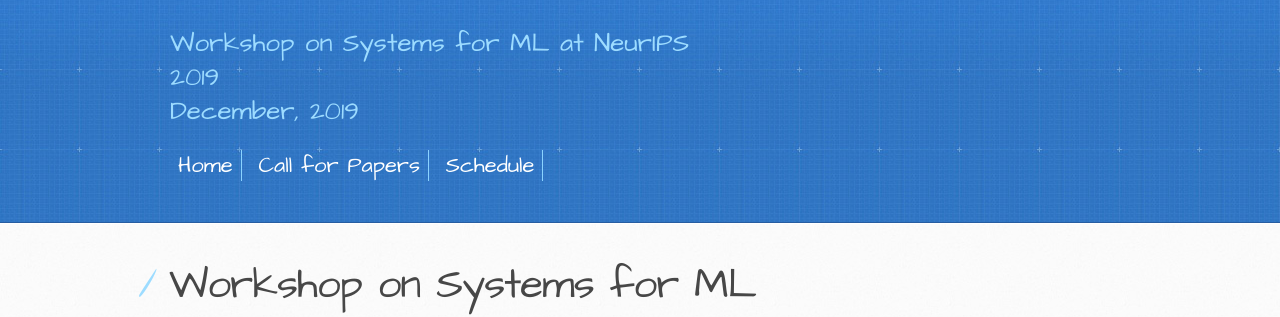
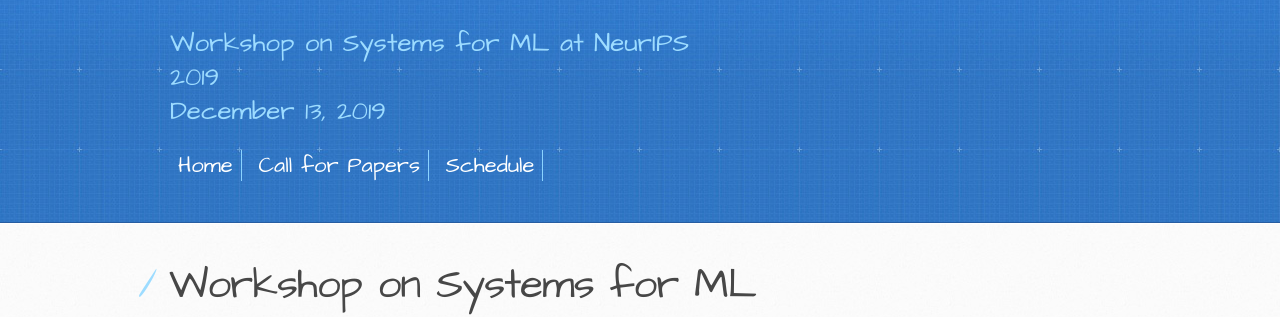
Before and after one commit to LearningSys/neurips19, a Jekyll site: the page built from index.md, in a window 1280 px wide. Shown: the part 171-488 px from the top of the page. Built offline with Jekyll 4.4.1, drawn with Linux system fonts in a browser that asks for light colours; the repository's description, which GitHub fills in, is left out; our own code applies the rules of GitHub Pages for plain Markdown files.

Commit message:
Add workshop date

```diff
--- a/_layouts/default.html
+++ b/_layouts/default.html
@@ -23,7 +23,7 @@
       </a>
       <h2>Workshop on Systems for ML at NeurIPS 2019</h2>
       <h2></h2>
-      <h2>December, 2019</h2>
+      <h2>December 13, 2019</h2>
 		<div class='mymenu'>
 			<span class='menu-link'><a href='index.html'>Home</a></span>
 			<span class='menu-link'><a href='cfp.html'>Call for Papers</a></span>
```
